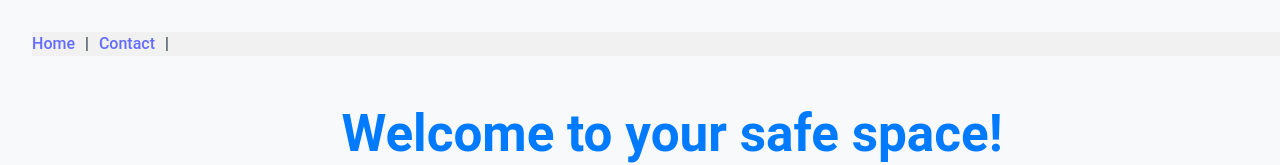
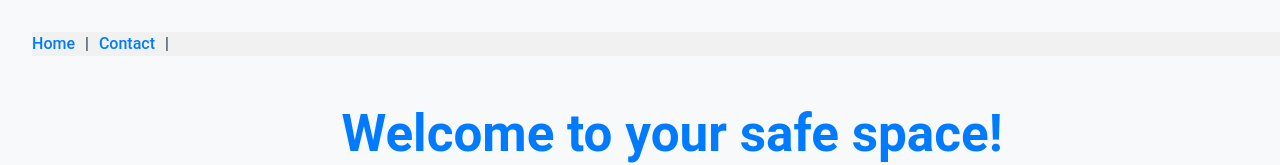
Before and after one commit to Piccios/WebStudio-pedagogy, a Vue app: page / in a window 1280 px wide. Shown: the top 165 px of the page. Built offline with nearby package versions, Linux system fonts and the light colour scheme; no server answers.

Commit message:
link's style set

```diff
--- a/src/styles/main.scss
+++ b/src/styles/main.scss
@@ -3,6 +3,7 @@ body {
     margin: 0;
     padding: 0;
     background-color: #f8f9fa;
+    max-width: 100vw;
 }
 
 h1{
@@ -10,3 +11,14 @@ h1{
     text-align: center;
     margin-top: 50px;
 }
+
+a{
+    color: #007bff;
+    text-decoration: none;
+    transition: 0.3s;
+
+    &:hover{
+        color: #010d77;
+
+    }
+}
```
